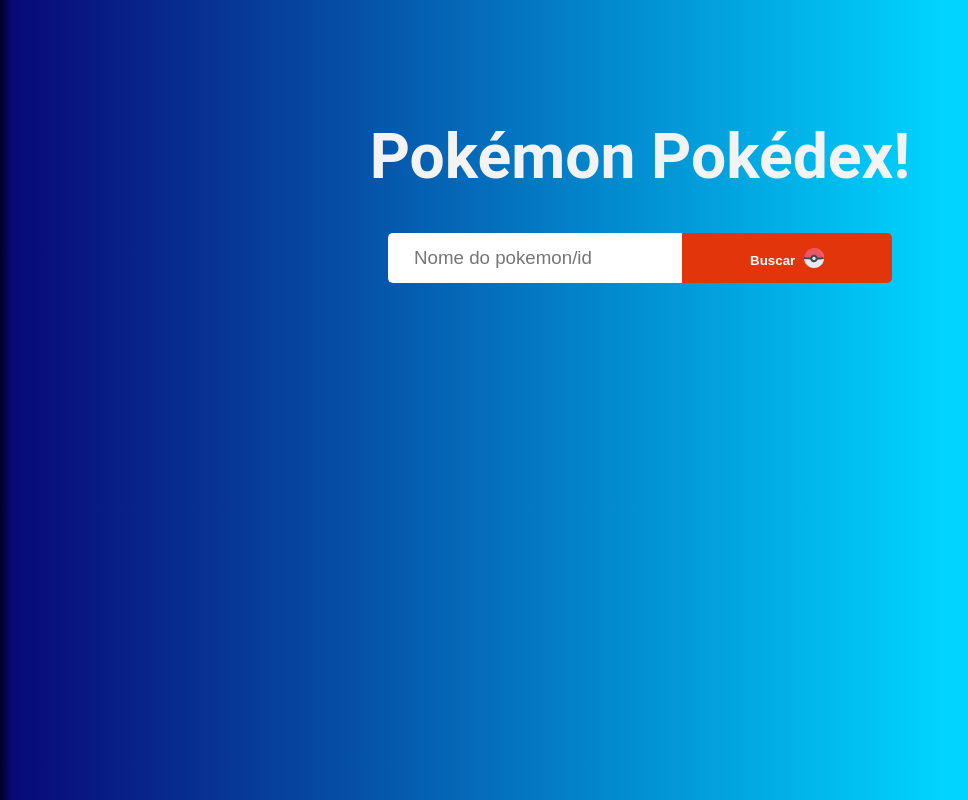
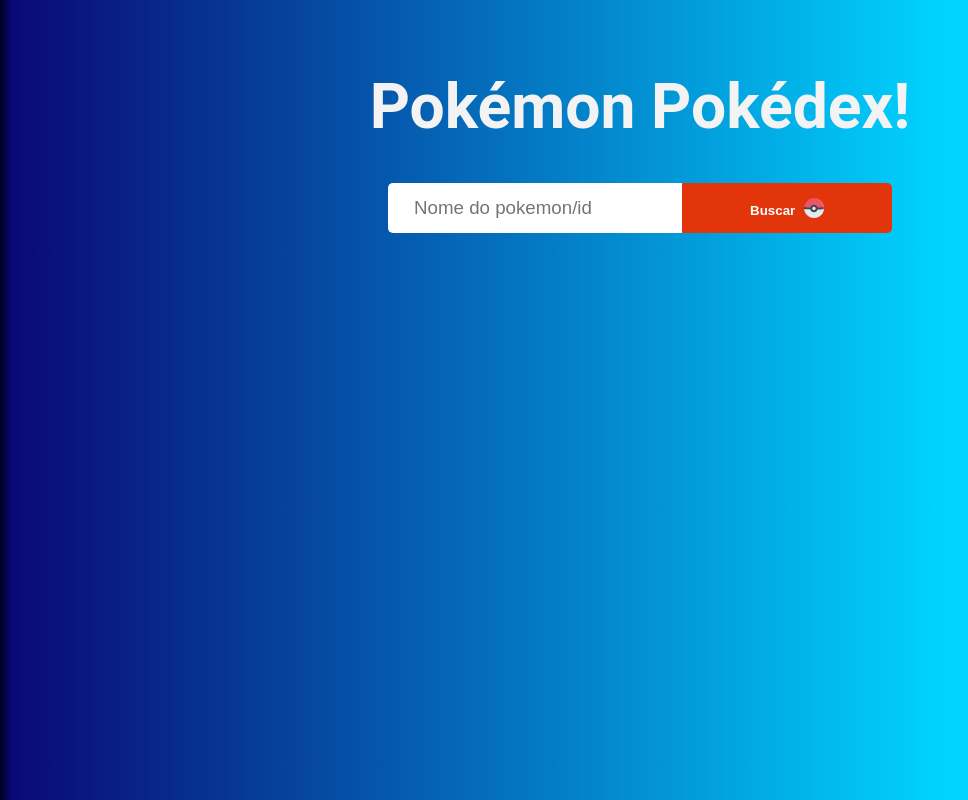
Before and after one commit to wellingtonnascimento/pokedex, a React (Create React App) app: page / in a window 1280 px wide. Shown: the whole page, without its empty margins (0-968 px from the left). Built offline with nearby package versions, Linux system fonts and the light colour scheme.

Commit message:
feat: styled margin top

```diff
--- a/src/styles/styles.js
+++ b/src/styles/styles.js
@@ -10,7 +10,7 @@
 
 export const Welcome = styled.h1`
   font-size: 4em;
-  margin-top: 80px;
+  margin-top: 30px;
 `;
 
 export const Form = styled.form`
```
